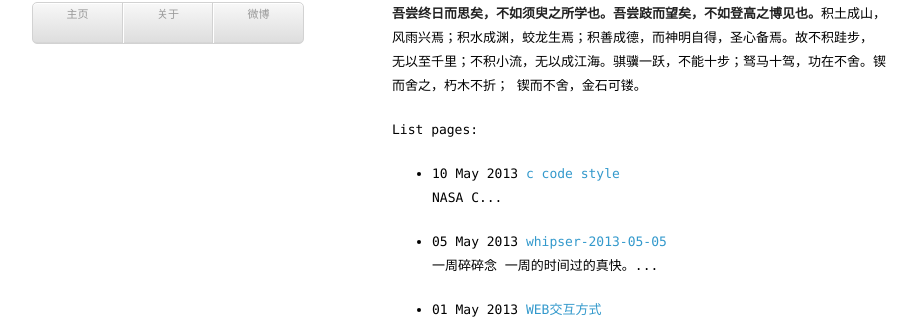
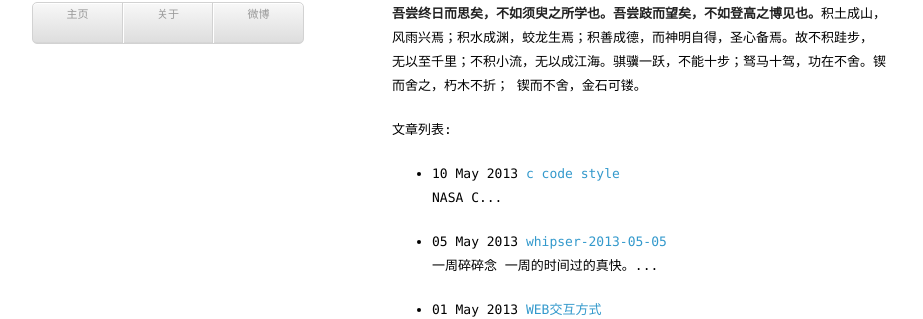
Before and after one commit to myersguo/myersguo.github.com, a Jekyll site: the page built from index.html, in a window 1280 px wide. Shown: the part 107-426 px from the top of the page, without its empty margins (178-1101 px from the left). Built offline with Jekyll 4.4.1, drawn with Linux system fonts in a browser that asks for light colours; the list of posts is cut into pages by our own code; comment, search, counter and statistics services are not loaded.

Commit message:
update index.html

```diff
--- a/index.html
+++ b/index.html
@@ -6,7 +6,7 @@ comments: true
 <p><strong>吾尝终日而思矣，不如须臾之所学也。吾尝跂而望矣，不如登高之博见也。</strong>积土成山，风雨兴焉；积水成渊，蛟龙生焉；积善成德，而神明自得，圣心备焉。故不积跬步，
 无以至千里；不积小流，无以成江海。骐骥一跃，不能十步；驽马十驾，功在不舍。锲而舍之，朽木不折；
 锲而不舍，金石可镂。</strong></p>
-<p>List pages:</p>
+<p>文章列表:</p>
 
 {% for post in paginator.posts %}
 <ul class="entries">
```
